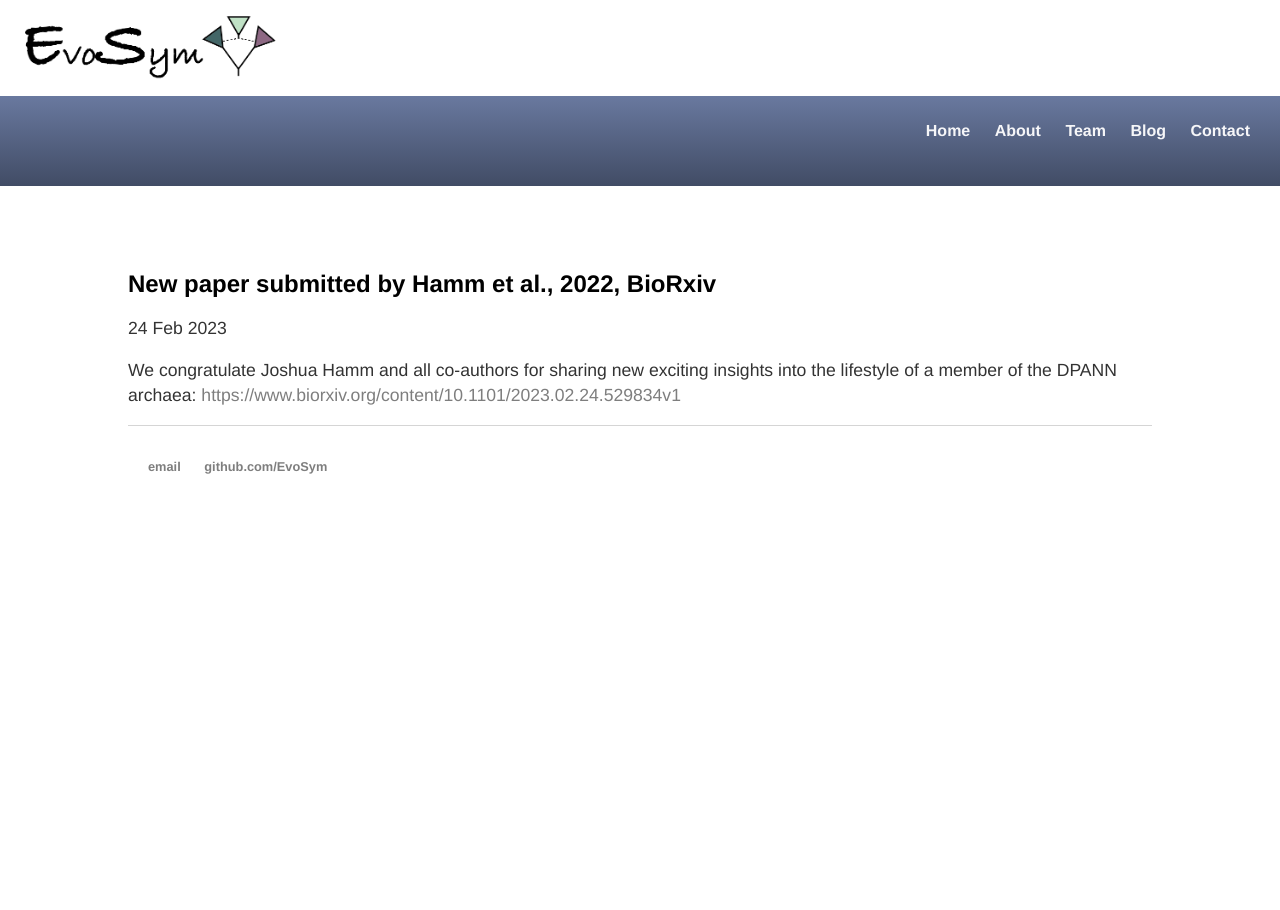
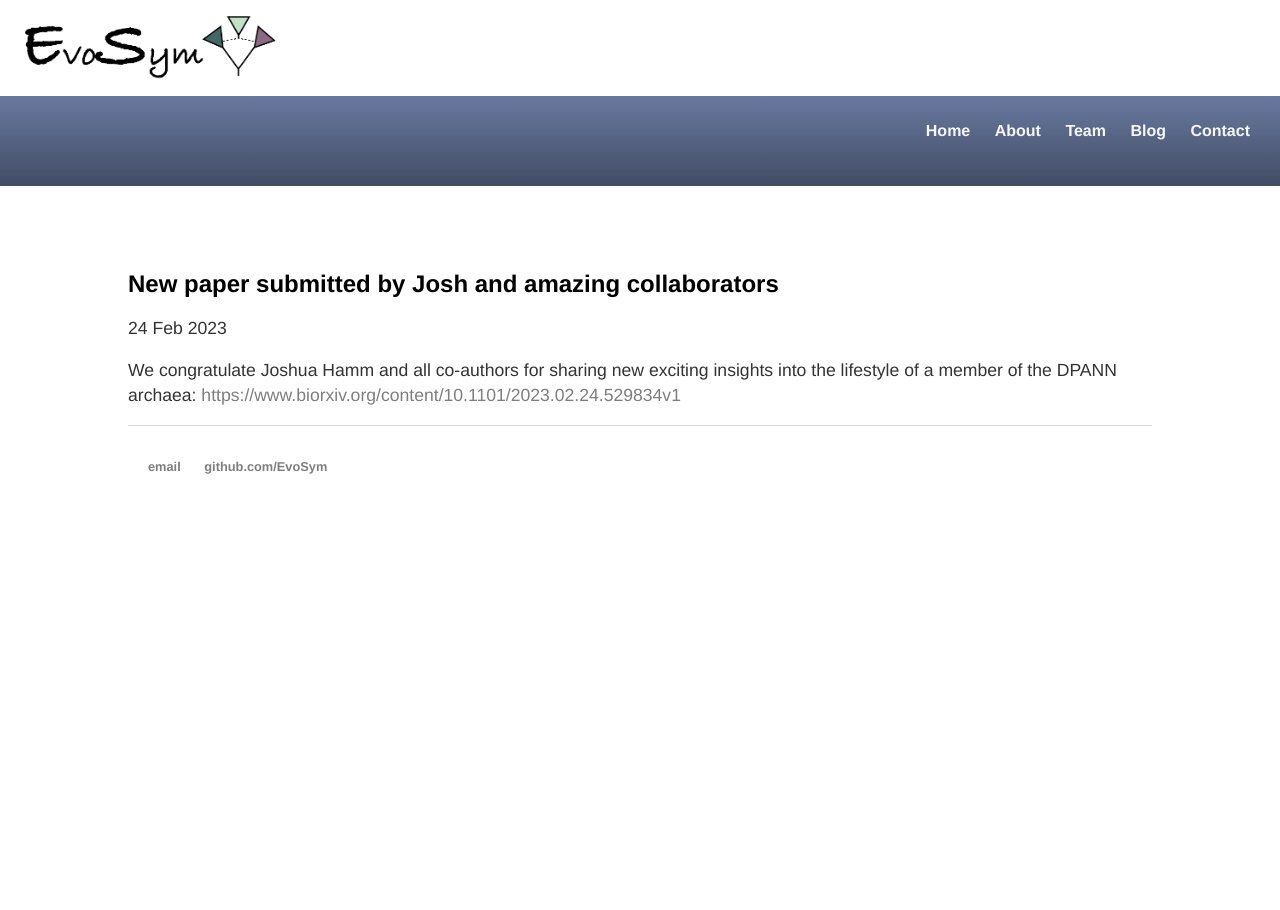
Before and after one commit to EvoSym/EvoSym.github.io, a Jekyll site: the page built from _posts/2023-02-24-New_paper_alert.md, in a window 1280 px wide. Built offline with Jekyll 4.4.1, drawn with Linux system fonts in a browser that asks for light colours.

Commit message:
Update 2023-02-24-New_paper_alert.md

```diff
--- a/_posts/2023-02-24-New_paper_alert.md
+++ b/_posts/2023-02-24-New_paper_alert.md
@@ -1,6 +1,6 @@
 ---
 layout: post
-title: "New paper submitted by Hamm et al., 2022, BioRxiv"
+title: "New paper submitted by Josh and amazing collaborators"
 date: 2023-02-24
 ---
 
```
